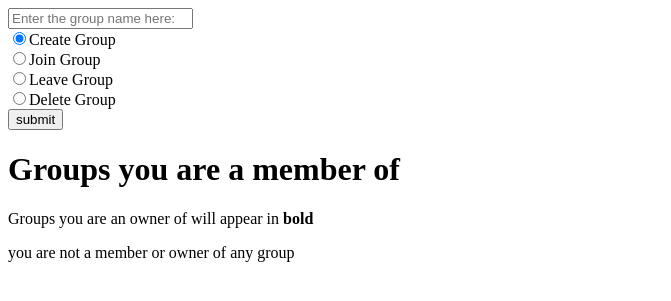
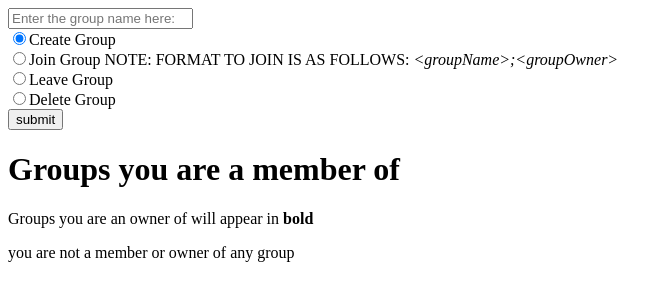
Before and after one commit to cjsyki/Finstagram, a Flask app: page /groups in a window 1280 px wide. Shown: the top 301 px of the page, without its empty margins (0-671 px from the left). Run offline with Flask 2, Linux system fonts and the light colour scheme; the visitor is signed in with stand-in values (Sample User, id 1); data that the repository does not hold is empty.

Commit message:
added join message requiring semicolon

```diff
--- a/templates/groups.html
+++ b/templates/groups.html
@@ -12,7 +12,7 @@
         <br>
         <input type="radio" name="groupOption" value="create" checked>Create Group
         <br>
-        <input type="radio" name="groupOption" value="join">Join Group
+        <input type="radio" name="groupOption" value="join">Join Group NOTE: FORMAT TO JOIN IS AS FOLLOWS: <i>&lt;groupName>;&lt;groupOwner></i>
         <br>
         <input type="radio" name="groupOption" value="leave">Leave Group
         <br>
```
